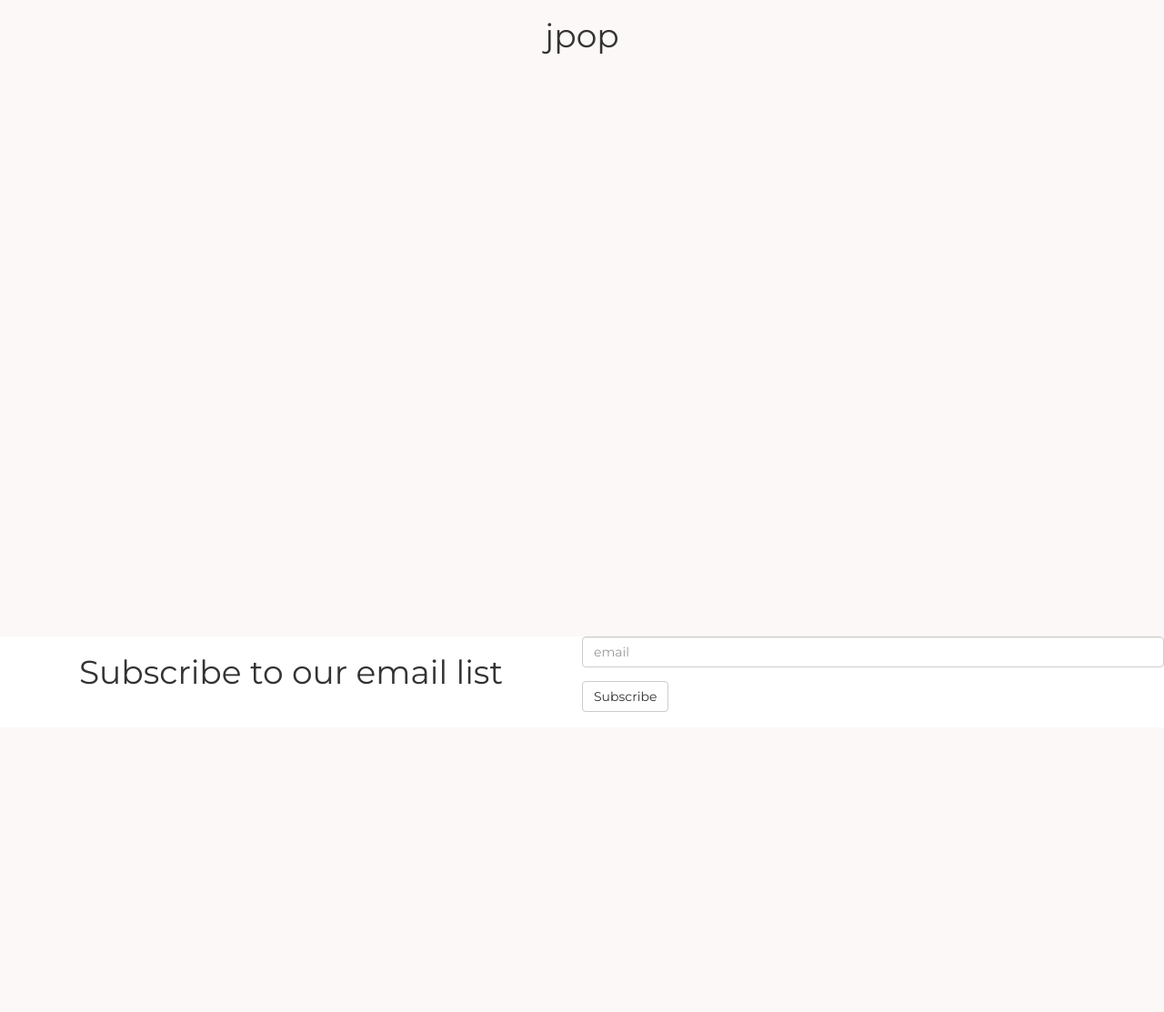
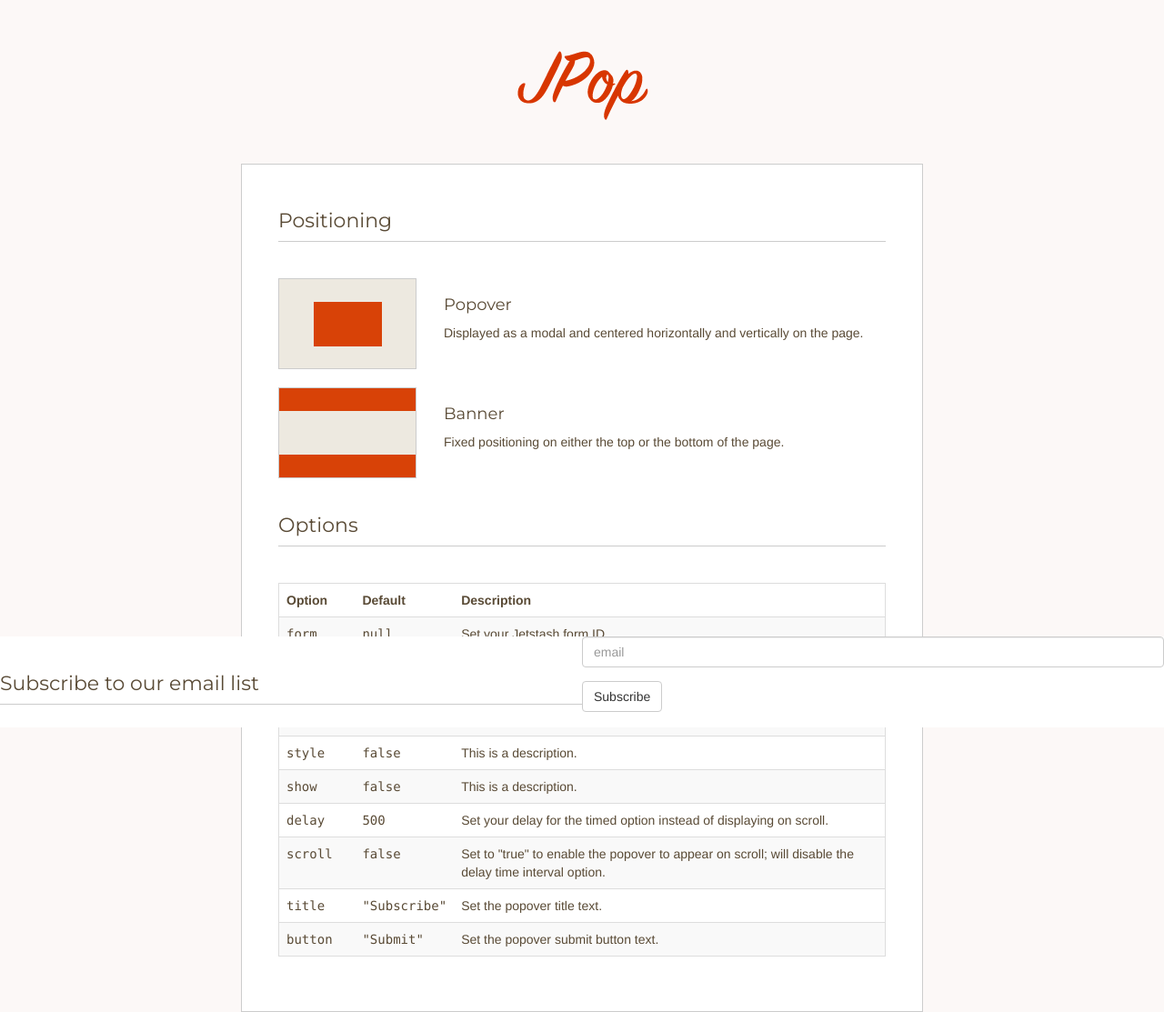
Before and after one commit to jetstash/jpop, a website: page demo/index.html in a window 1280 px wide. Shown: the whole page at 91% size. Before the commit the page ends 800 px from the top, so only its background shows below. Drawn offline with nearby package versions, Linux system fonts and the light colour scheme.

Commit message:
Some special styles

```diff
--- a/demo/css/styles.css
+++ b/demo/css/styles.css
@@ -1,30 +1,131 @@
-* {
+body {
+  overflow-x: hidden;
+  background-color: #fcf8f7;
+  color: #594a35;
+}
+
+img {
+  margin: 40px auto;
+  display: block;
+}
+
+.no-left-padding {
+  padding-left: 0;
+}
+
+/* Demo Typography */
+
+h1 {
+  font-size: 22px;
+  border-bottom: 1px solid #ccc;
+  padding-bottom: 10px;
+  margin: 40px 0;
   font-family: 'Montserrat', sans-serif;
 }
 
-body {
-  overflow-x: hidden;
-  background-color: #fcf8f7;
+h2 {
+  font-size: 18px;
+  font-family: 'Montserrat', sans-serif;
 }
 
-h1 {
-  text-align: center;
+p {
+  font-size: 14px;
+  font-weight: 400;
+}
+
+.table {
+  font-size: 14px;
+}
+
+td.mono {
+  font-family: 'Monaco', monospace !important;
+}
+
+/* Demo Colors */
+
+.orange { color: #d84207; }
+.bg-orange { background-color: #d84207; }
+.brown { color: #594a35; }
+.bg-brown { background-color: #594a35; }
+.beige { color: #ede9e0; }
+.bg-beige { background-color: #ede9e0; }
+.lightBeige { color: #fcf8f7; }
+.bg-lightBeige { background-color: #fcf8f7; }
+
+/* Demo Layout */
+
+.readme {
+  background-color: white;
+  border: 1px solid #ccc;
+  padding: 10px 40px 40px 40px;
+}
+
+.example {
+  margin: 20px 0;
+}
+
+.box {
+  max-width: 175px;
+  height: 100px;
+  background-color: #ede9e0;
+  border: 1px solid #ccc;
+  position: relative;
+}
+
+.ban span:first-child {
+  display: block;
+  position: relative;
+  height: 25px;
+  top: 0;
+  background-color: #d84207;
+}
+
+.ban span:last-child {
+  display: block;
+  position: absolute;
+  width: 100%;
+  height: 25px;
+  bottom: 0;
+  z-index: 1;
+  background-color: #d84207;
+}
+
+.pop span {
+  display: block;
+  position: relative;
+  margin: 0 auto;
+  margin-top: 25px;
+  width: 50%;
+  height: 50%;
+  background-color: #d84207;
+}
+
+.table {
+  border: 1px solid #ddd;
+}
+
+.table > thead > tr > th {
+  border-bottom: 1px solid #ddd;
 }
 
 /* Styles for the jpop banner */
+
 .jpop-banner {
   overflow: hidden;
   height: 100px;
   background-color: white;
 }
+
 .jpop-left {
   float: left;
   width: 50%;
 }
+
 .jpop-right {
   float:right;
   width: 50%;
 }
+
 .jpop-form {
   margin: 0px;
 }
--- a/demo/index.html
+++ b/demo/index.html
@@ -15,7 +15,94 @@
   <div class="container">
     <div class="row">
       <div class="col-sm-12">
-        <h1>jpop</h1>
+        <img src="img/jpop-logo.png" alt="JPop">
+      </div>
+    </div>
+    <div class="row">
+      <div class="col-sm-8 col-sm-offset-2">
+        <div class="readme">
+          <h1>Positioning</h1>
+          <div class="row example">
+            <div class="col-sm-3 no-left-padding">
+              <div class="box pop">
+                <span></span>
+              </div>
+            </div>
+            <div class="col-sm-9">
+              <h2>Popover</h2>
+              <p>Displayed as a modal and centered horizontally and vertically on the page.</p>
+            </div>
+          </div>
+          <div class="row example">
+            <div class="col-sm-3 no-left-padding">
+              <div class="box ban">
+                <span></span>
+                <span></span>
+              </div>
+            </div>
+            <div class="col-sm-9">
+              <h2>Banner</h2>
+              <p>Fixed positioning on either the top or the bottom of the page.</p>
+            </div>
+          </div>
+          <h1>Options</h1>
+          <table class="table table-striped">
+            <thead>
+              <tr>
+                <th>Option</th>
+                <th>Default</th>
+                <th>Description</th>
+              </tr>
+            </thead>
+            <tbody>
+              <tr>
+                <td class="mono">form</td>
+                <td class="mono">null</td>
+                <td>Set your Jetstash form ID.</td>
+              </tr>
+              <tr>
+                <td class="mono">type</td>
+                <td class="mono">"banner"</td>
+                <td>Set which type of positioning you want for the popover.</td>
+              </tr>
+              <tr>
+                <td class="mono">position</td>
+                <td class="mono">"top"</td>
+                <td>Set where on the page you want the banner to appear (only for banner type).</td>
+              </tr>
+              <tr>
+                <td class="mono">style</td>
+                <td class="mono">false</td>
+                <td>This is a description.</td>
+              </tr>
+              <tr>
+                <td class="mono">show</td>
+                <td class="mono">false</td>
+                <td>This is a description.</td>
+              </tr>
+              <tr>
+                <td class="mono">delay</td>
+                <td class="mono">500</td>
+                <td>Set your delay for the timed option instead of displaying on scroll.</td>
+              </tr>
+              <tr>
+                <td class="mono">scroll</td>
+                <td class="mono">false</td>
+                <td>Set to "true" to enable the popover to appear on scroll; will disable the delay time interval option.</td>
+              </tr>
+              <tr>
+                <td class="mono">title</td>
+                <td class="mono">"Subscribe"</td>
+                <td>Set the popover title text.</td>
+              </tr>
+              <tr>
+                <td class="mono">button</td>
+                <td class="mono">"Submit"</td>
+                <td>Set the popover submit button text.</td>
+              </tr>
+            </tbody>
+          </table>
+        </div>
       </div>
     </div>
   </div>
```
Also changed, not shown: demo/img/jpop-logo.png (added).
